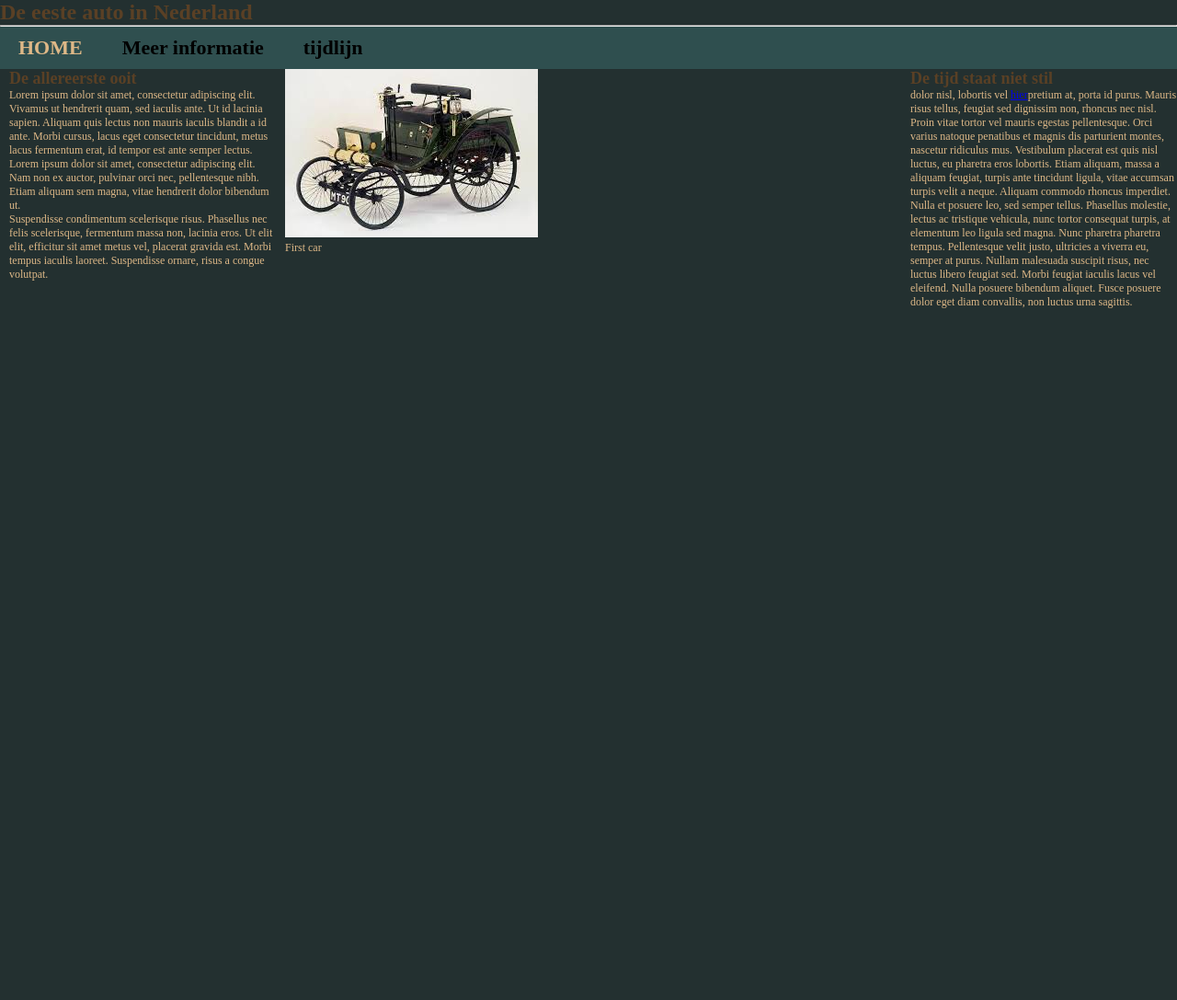
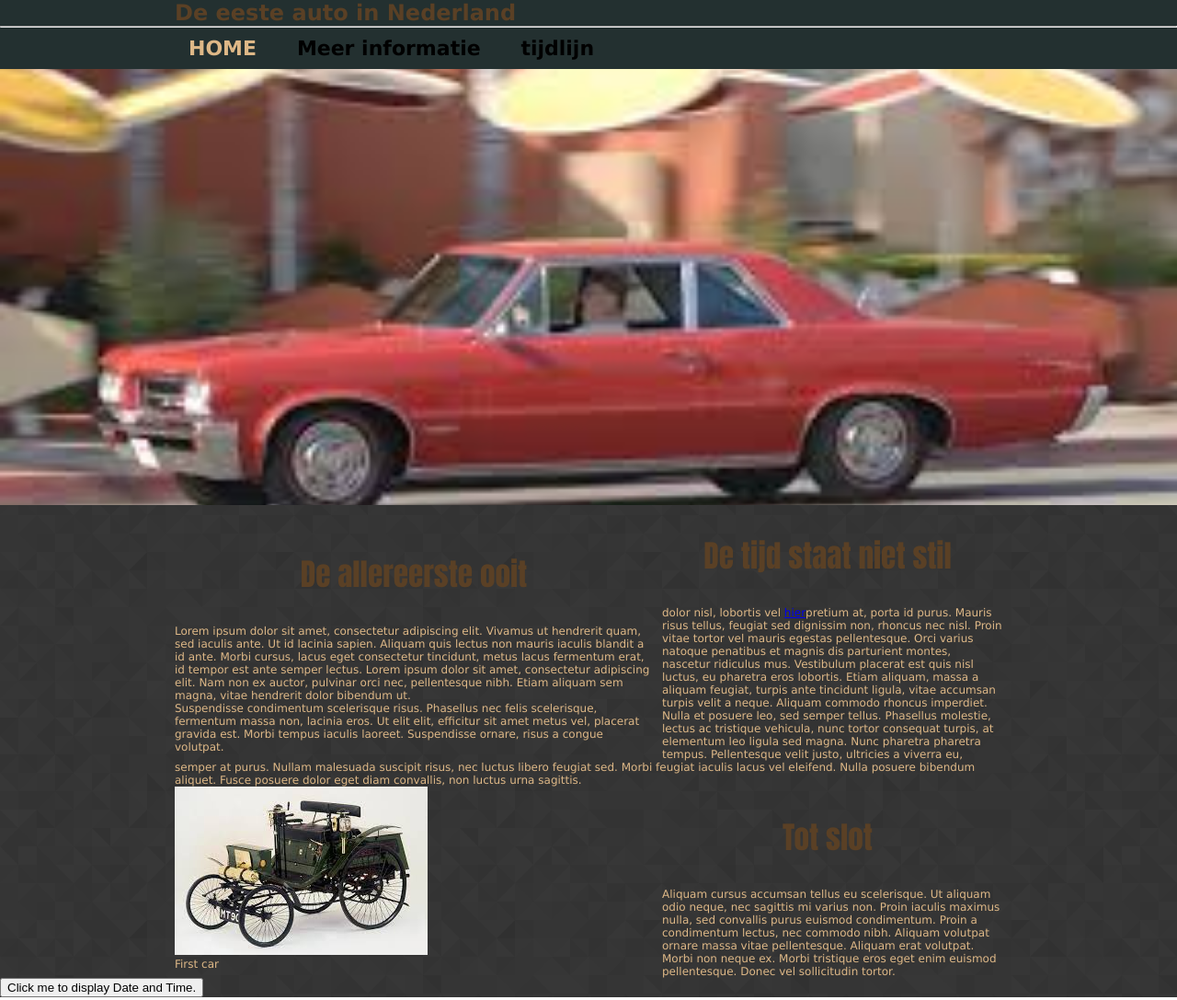
Before and after one commit to ahmed-ben10/htmlTest, a plain HTML site: page Website/MijnWebsite.html in a window 1280 px wide. Shown: the top 1087 px of the page at 92% size. Drawn offline with Linux system fonts and the light colour scheme.

Commit message:
veder gewerkt

```diff
--- a/Website/MijnWebsite.html
+++ b/Website/MijnWebsite.html
@@ -5,17 +5,19 @@
     </head>
     <body>
         <div id="headwrapper">
-            <h1>De eeste auto in Nederland</h1>
+            <header>
+                <h1>De eeste auto in Nederland</h1>
+            </header>
             <hr>
             <nav>
                 <a href="MijnWebsite.html"class="pointer" >HOME</a>
                 <a href="MeerInfo.html">Meer informatie</a>
                 <a href="tijdlijn">tijdlijn</a>
             </nav>
+            </div>
+                <div id="bigimage"></div>
 
-                <div id="bigimage">
 
-                </div>
             <main>
                 <article class="left">
                     <h1>De allereerste ooit</h1>
@@ -33,7 +35,12 @@
                 <article class="clear">
                         <h1>Tot slot</h1>
                         <p>Aliquam cursus accumsan tellus eu scelerisque. Ut aliquam odio neque, nec sagittis mi varius non. Proin iaculis maximus nulla, sed convallis purus euismod condimentum. Proin a condimentum lectus, nec commodo nibh. Aliquam volutpat ornare massa vitae pellentesque. Aliquam erat volutpat. Morbi non neque ex. Morbi tristique eros eget enim euismod pellentesque. Donec vel sollicitudin tortor.</p>
-                </article></main>
-        </div>
+                </article>
+            </main>
+            <button type="button"
+onclick="document.getElementById('demo').innerHTML = Date()">
+Click me to display Date and Time.</button>
+
+<p id="demo"></p>
     </body>
 </html>
--- a/Website/webcss.css
+++ b/Website/webcss.css
@@ -4,6 +4,7 @@ margin: 0;
 
 #headwrapper{
 background-color:rgb(35, 48, 48);
+width: 100%;
 }
 
 h1{
@@ -14,13 +15,22 @@ h2{
 color: #5a4025;
 font-weight:20px;
 }
+
 p{
 font-weight: 12px;
 color:burlywood;
 }
+
+header{
+width: 900px;
+ margin: auto;
+}
+
 nav{
-background-color: darkslategray;
+background-color: rgb(35, 48, 48);
 padding: 10px 10px 10px 0;
+width: 900px;
+margin: auto;
 }
 
 nav a{
@@ -39,25 +49,55 @@ background-color: chocolate;
 body{
 background-image:url(Images/prism.png);
 font-size:12px;
+font-family: Verdana, Geneva, Tahoma, sans-serif;
 }
 
 .pointer{
-    color: burlywood;
+color: burlywood;
 }
 
 .left{
-    width: 290px;
-    height: 1107px;
-    float: left;
-    margin: 0 0 0 10px;
+width: 520px;
+float: left;
+margin: 0 10px 0 0;
 }
-.right{
+
+
+.smallright{
     width: 290px;
     height: 1107px;
     float: right;
     margin: 0 0 0 10px;
+    }
+
+#bigimage {
+background-image: url(Images/bigimage.jpg);
+width: 100%;
+background-size:cover;
+background-position: center;
+height: 474px;
 }
 
-.clear{
-    clear: both;
+main{
+width: 900px;
+margin: auto;
+}
+
+div{
+    width: 900px;
     }
+
+
+article h1{
+padding: 10px;
+font-family: Impact;
+font-size: 25pt;
+text-align: center;
+margin: 20px 0 20px 0;
+}
+
+article img{
+float: right;
+width: 348px;
+margin: 20px;
+}
```
Also changed, not shown: Website/Images/bigimage.jpg (added).
